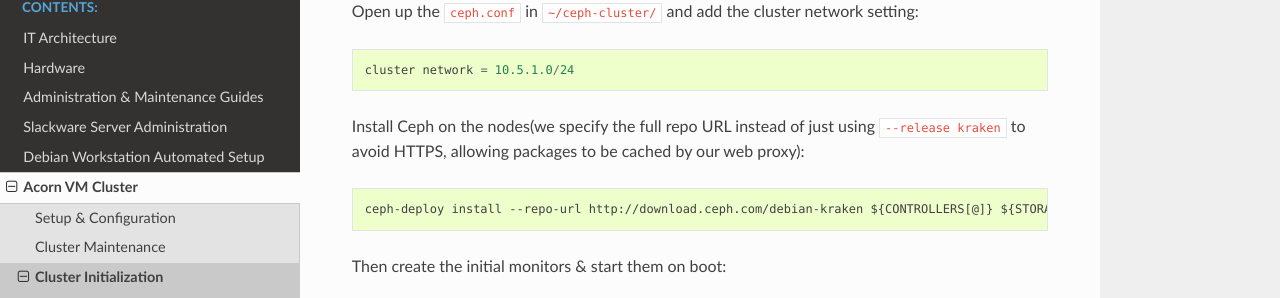
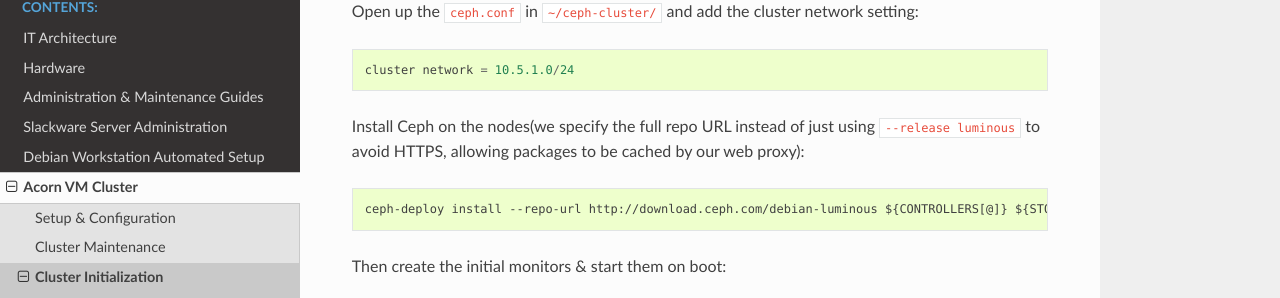
Before and after one commit to prikhi/sysadmintools, a Sphinx documentation site: the page built from docs/source/vm_cluster/initialization.rst, in a window 1280 px wide and 900 px high, scrolled down 4664 px. Shown: the part 139-437 px from the top of the window. Built offline with Sphinx 7.4.7 and the Read the Docs theme 2.0.0, drawn with Linux system fonts in a browser that asks for light colours.

Commit message:
vm: Update Ceph Release

```diff
--- a/docs/source/vm_cluster/initialization.rst
+++ b/docs/source/vm_cluster/initialization.rst
@@ -222,10 +222,10 @@
     cluster network = 10.5.1.0/24
 
 Install Ceph on the nodes(we specify the full repo URL instead of just using
-``--release kraken`` to avoid HTTPS, allowing packages to be cached by our web
+``--release luminous`` to avoid HTTPS, allowing packages to be cached by our web
 proxy)::
 
-    ceph-deploy install --repo-url http://download.ceph.com/debian-kraken ${CONTROLLERS[@]} ${STORAGE[@]}
+    ceph-deploy install --repo-url http://download.ceph.com/debian-luminous ${CONTROLLERS[@]} ${STORAGE[@]}
 
 Then create the initial monitors & start them on boot::
 
```
Also changed, not shown: 1 other file.
